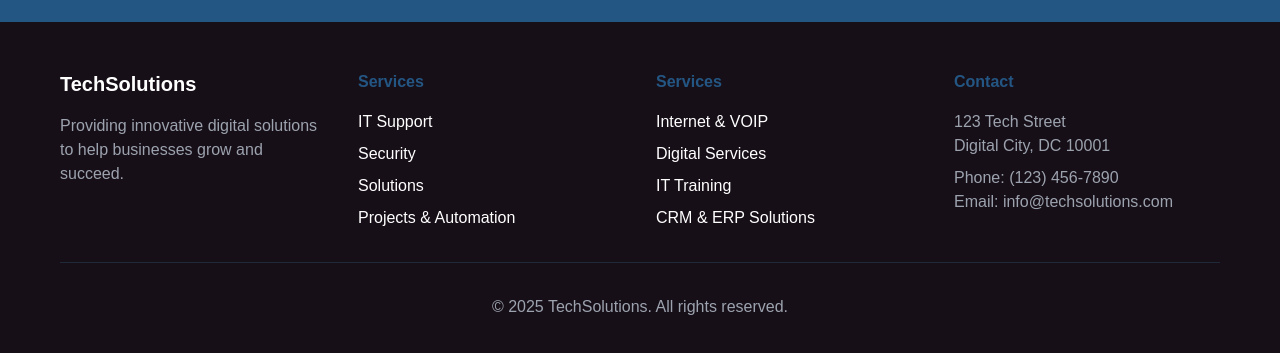
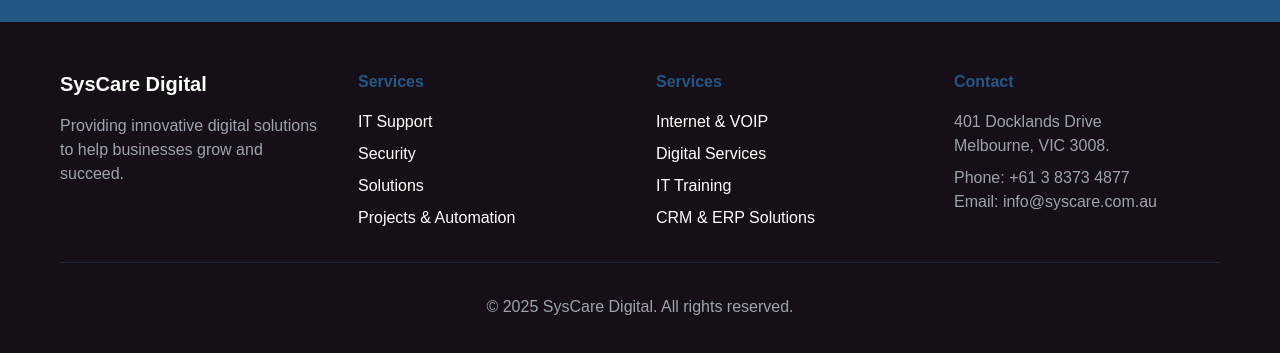
Before and after one commit to syscaredigital/MSPAU, a React (Vite) app in the folder frontend/: page /syscare-services in a window 1280 px wide. Shown: the part 1410-1763 px from the top of the page. Built offline with nearby package versions, Linux system fonts and the light colour scheme.

Commit message:
Update Services.jsx

```diff
--- a/frontend/src/pages/Services.jsx
+++ b/frontend/src/pages/Services.jsx
@@ -127,7 +127,7 @@
         <div className="container mx-auto px-4">
           <div className="grid grid-cols-1 md:grid-cols-4 gap-8">
             <div>
-              <h3 className="text-xl font-bold mb-4">TechSolutions</h3>
+              <h3 className="text-xl font-bold mb-4">SysCare Digital</h3>
               <p className="text-gray-400">
                 Providing innovative digital solutions to help businesses grow and succeed.
               </p>
@@ -151,15 +151,15 @@
             <div>
               <h4 className="font-bold mb-4 text-[#245684]">Contact</h4>
               <address className="not-italic text-gray-400">
-                <p>123 Tech Street</p>
-                <p>Digital City, DC 10001</p>
-                <p className="mt-2">Phone: (123) 456-7890</p>
-                <p>Email: info@techsolutions.com</p>
+                <p>401 Docklands Drive</p>
+                <p>Melbourne,  VIC 3008.</p>
+                <p className="mt-2">Phone: +61 3 8373 4877</p>
+                <p>Email: info@syscare.com.au</p>
               </address>
             </div>
           </div>
           <div className="border-t border-gray-800 mt-8 pt-8 text-center text-gray-400">
-            <p>© {new Date().getFullYear()} TechSolutions. All rights reserved.</p>
+            <p>© {new Date().getFullYear()} SysCare Digital. All rights reserved.</p>
           </div>
         </div>
       </footer>
```
